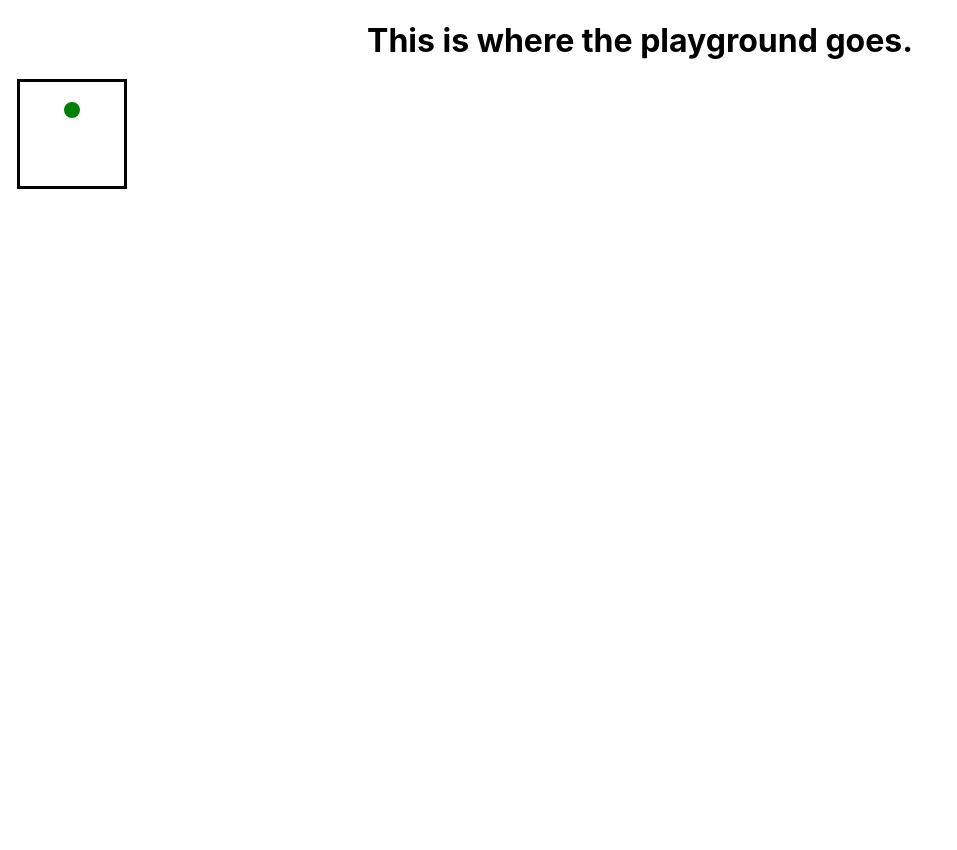
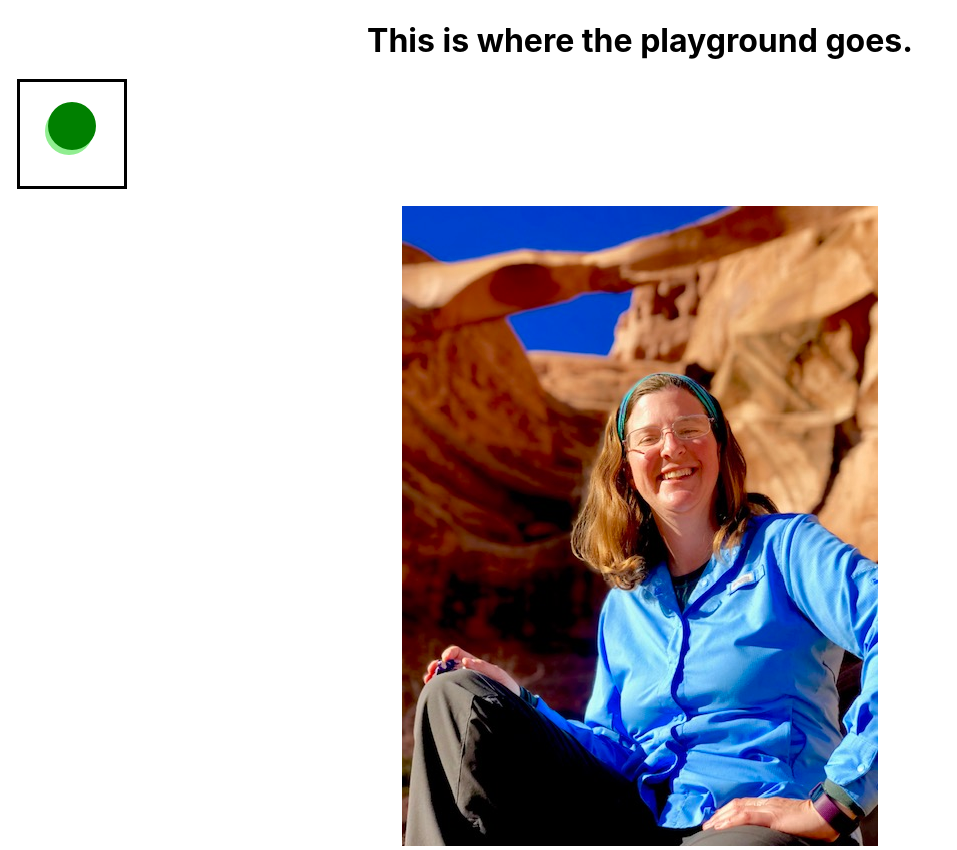
Before and after one commit to Sheilabob/SheilaStrahanPortfolio, a React (Create React App) app: page / in a window 1280 px wide. Shown: the whole page, without its empty margins (0-957 px from the left). Before the commit the page ends 800 px from the top, so only its background shows below. Built offline with nearby package versions, Linux system fonts and the light colour scheme.

Commit message:
got the ball to play sound too

```diff
--- a/src/Components/HomePlayground.js
+++ b/src/Components/HomePlayground.js
@@ -3,10 +3,11 @@ import { motion } from 'framer-motion';
 
 const ballStyle = {
     display: 'block',
-    width: '1rem',
-    height: '1rem',
+    width: '3rem',
+    height: '3rem',
     background: 'green',
-    borderRadius: '0.5rem'
+    borderRadius: '1.5rem',
+    boxShadow: '-3px 5px lightGreen'
 }
 
 const bounceTransition = {
@@ -17,8 +18,21 @@ const bounceTransition = {
     }
   }
 
+const note = new Audio();
+
 export default function HomePlayground() {
     const [bounce, setBounce] = useState(false);
+    const [music, playMusic] = useState(false);
+    const [loops, setLoops] = useState(false)
+
+
+    const playNote = (x) => {
+     if (loops) {
+      note.src = "../assets/audio/Csharp.mp3"} else {note.src = "";};
+      note.play();
+      note.loop = true;
+
+    }
 
     const animatedBall = () => {
       if (bounce) {
@@ -31,7 +45,7 @@ export default function HomePlayground() {
           display: "flex",
           justifyContent: "space-around",
           margin: "20px",
-          padding: "20px"
+          padding: "20px",
         }}>
 
           <motion.span
@@ -39,10 +53,10 @@ export default function HomePlayground() {
           transition={bounce && bounceTransition}
           animate={bounce && {
             y: ["300%", "-100%"],
-            backgroundColor: "red",
-          }}
+            backgroundColor: "red", boxShadow: '-5px 10px pink'
+
+                    }}
           />
-
       </div>)
       } else {
         return (<div
@@ -70,9 +84,16 @@ export default function HomePlayground() {
             <div>
                 <h1>This is where the playground goes.</h1>
             </div>
-            <div onClick={() => setBounce(!bounce)}>
+            <div onClick={() => {
+              setBounce(!bounce);
+              playMusic(!music);
+              setLoops(!loops);
+            }}>
               {animatedBall()}
+              {playNote(loops)}
             </div>
+            <img src="../assets/images/MsSheilaRingArch.jpg" />
+
        {/* <div onClick={() => setBounce(!bounce)}
       style={{
         width: "4rem",
```
Also changed, not shown: public/assets/images/MsSheilaRingArch.jpg (added), 1 other file (tests, documents, lock files or other folders).
